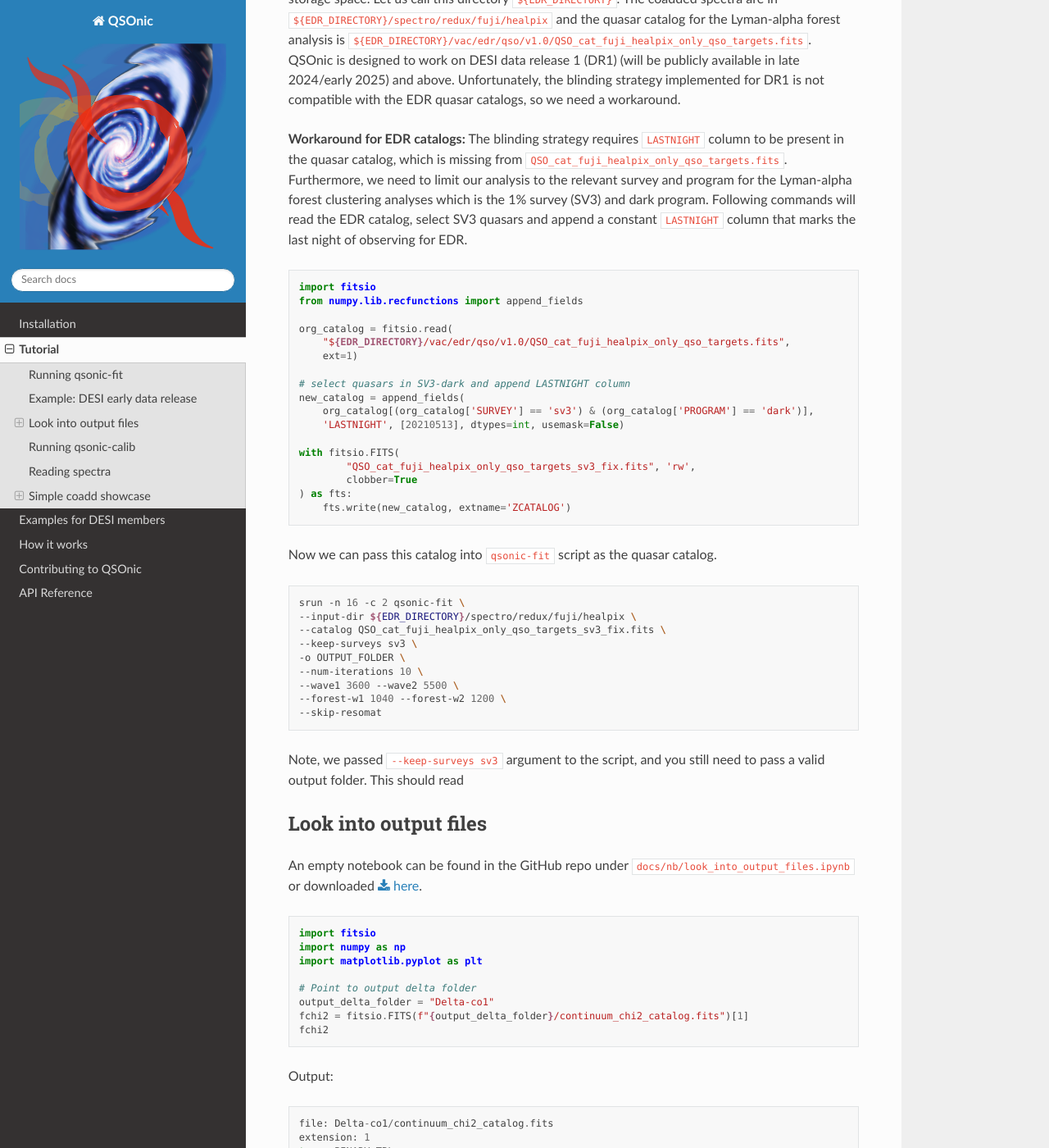
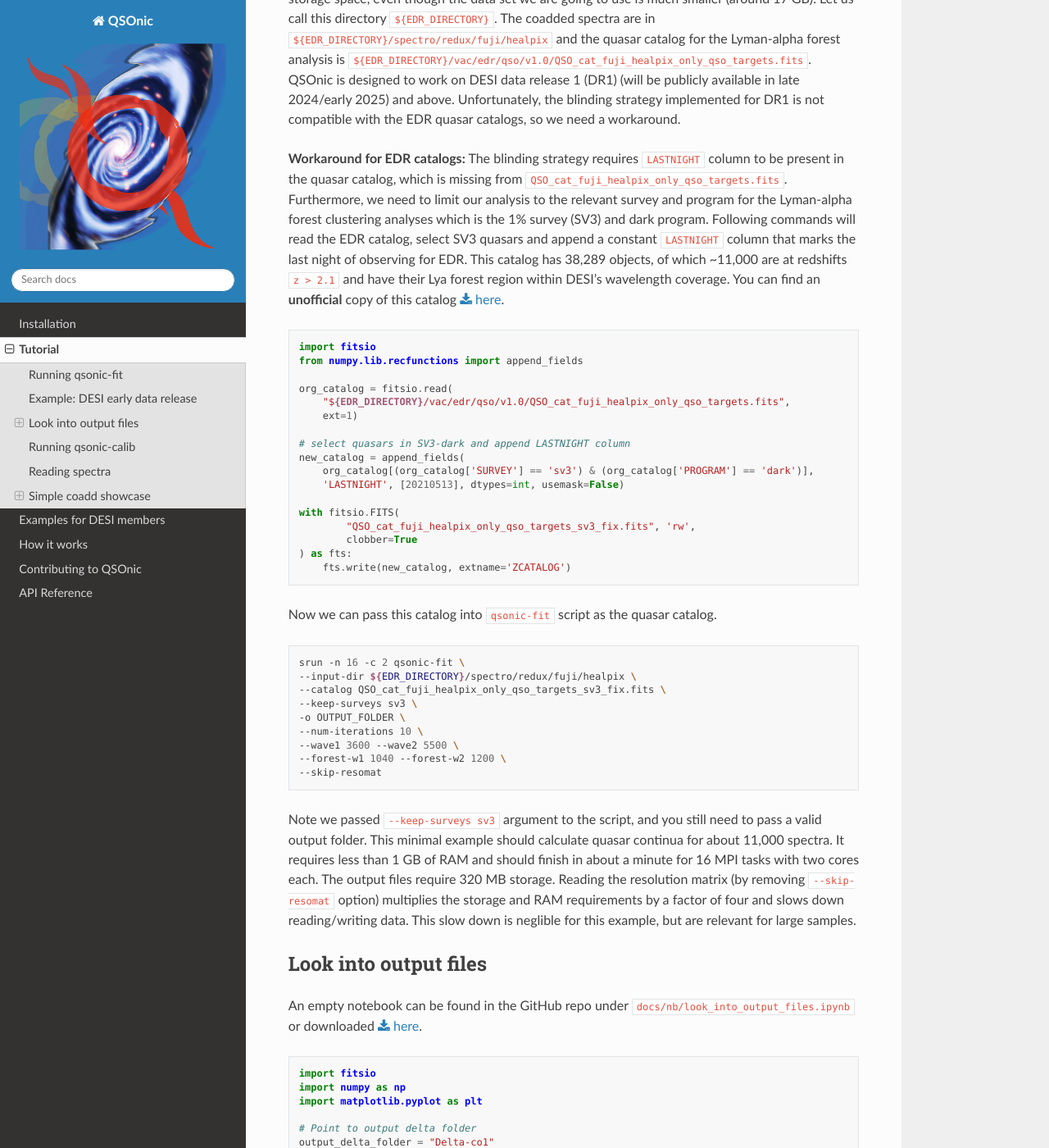
Before and after one commit to p-slash/qsonic, a Sphinx documentation site: the page built from docs/source/tutorial.rst, in a window 1280 px wide and 1400 px high, scrolled down 713 px. Shown: the whole window at 82% size. Built offline with Sphinx 7.4.7 and the Read the Docs theme 2.0.0, drawn with Linux system fonts in a browser that asks for light colours; the version number could not be read and is left out; some of the changed text lies outside the part shown.

Commit message:
RAM, time and storage requirements

```diff
--- a/docs/source/tutorial.rst
+++ b/docs/source/tutorial.rst
@@ -24,9 +24,9 @@ See :ref:`qsonic-fit arguments <qsonic fit arguments>` for all options you can t
 Example: DESI early data release
 --------------------------------
 
-If you have a NERSC account, e.g. through DESI, DES, LSST-DESC, or other DOE-sponsored projects, DESI early data release (EDR) is available at ``/global/cfs/cdirs/desi/public/edr``. Otherwise follow the instructions to download the spectra using `Globus <https://data.desi.lbl.gov/doc/access/>`_. Note that you need 80 TB storage space. Let us call this directory ``${EDR_DIRECTORY}``. The coadded spectra are in ``${EDR_DIRECTORY}/spectro/redux/fuji/healpix`` and the quasar catalog for the Lyman-alpha forest analysis is ``${EDR_DIRECTORY}/vac/edr/qso/v1.0/QSO_cat_fuji_healpix_only_qso_targets.fits``. QSOnic is designed to work on DESI data release 1 (DR1) (will be publicly available in late 2024/early 2025) and above. Unfortunately, the blinding strategy implemented for DR1 is not compatible with the EDR quasar catalogs, so we need a workaround.
+If you have a NERSC account, e.g. through DESI, DES, LSST-DESC, or other DOE-sponsored projects, DESI early data release (EDR) is available at ``/global/cfs/cdirs/desi/public/edr``. Otherwise follow the instructions to download the spectra using `Globus <https://data.desi.lbl.gov/doc/access/>`_. Note that you need 80 TB storage space, even though the data set we are going to use is much smaller (around 17 GB). Let us call this directory ``${EDR_DIRECTORY}``. The coadded spectra are in ``${EDR_DIRECTORY}/spectro/redux/fuji/healpix`` and the quasar catalog for the Lyman-alpha forest analysis is ``${EDR_DIRECTORY}/vac/edr/qso/v1.0/QSO_cat_fuji_healpix_only_qso_targets.fits``. QSOnic is designed to work on DESI data release 1 (DR1) (will be publicly available in late 2024/early 2025) and above. Unfortunately, the blinding strategy implemented for DR1 is not compatible with the EDR quasar catalogs, so we need a workaround.
 
-**Workaround for EDR catalogs:** The blinding strategy requires ``LASTNIGHT`` column to be present in the quasar catalog, which is missing from ``QSO_cat_fuji_healpix_only_qso_targets.fits``. Furthermore, we need to limit our analysis to the relevant survey and program for the Lyman-alpha forest clustering analyses which is the 1% survey (SV3) and dark program. Following commands will read the EDR catalog, select SV3 quasars and append a constant ``LASTNIGHT`` column that marks the last night of observing for EDR.
+**Workaround for EDR catalogs:** The blinding strategy requires ``LASTNIGHT`` column to be present in the quasar catalog, which is missing from ``QSO_cat_fuji_healpix_only_qso_targets.fits``. Furthermore, we need to limit our analysis to the relevant survey and program for the Lyman-alpha forest clustering analyses which is the 1% survey (SV3) and dark program. Following commands will read the EDR catalog, select SV3 quasars and append a constant ``LASTNIGHT`` column that marks the last night of observing for EDR. This catalog has 38,289 objects, of which ~11,000 are at redshifts ``z > 2.1`` and have their Lya forest region within DESI's wavelength coverage. You can find an **unofficial** copy of this catalog :download:`here <https://drive.google.com/file/d/1f95jSW8O1DUr2CxsJ2A688SgYfn7ltIL>`.
 
 
 .. code-block:: python
@@ -64,7 +64,7 @@ Now we can pass this catalog into ``qsonic-fit`` script as the quasar catalog.
     --forest-w1 1040 --forest-w2 1200 \
     --skip-resomat
 
-Note, we passed ``--keep-surveys sv3`` argument to the script, and you still need to pass a valid output folder. This should read
+Note we passed ``--keep-surveys sv3`` argument to the script, and you still need to pass a valid output folder. This minimal example should calculate quasar continua for about 11,000 spectra. It requires less than 1 GB of RAM and should finish in about a minute for 16 MPI tasks with two cores each. The output files require 320 MB storage. Reading the resolution matrix (by removing ``--skip-resomat`` option) multiplies the storage and RAM requirements by a factor of four and slows down reading/writing data. This slow down is neglible for this example, but are relevant for large samples.
 
 Look into output files
 ----------------------
```
